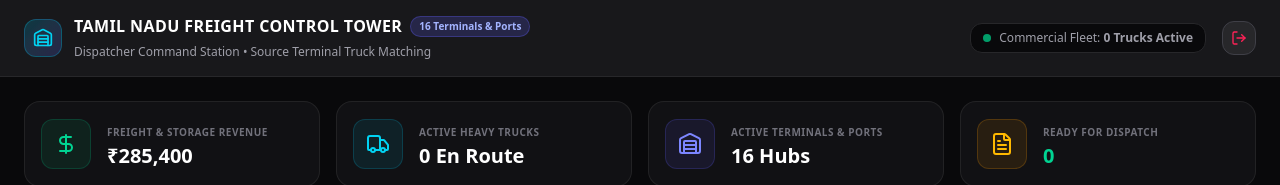
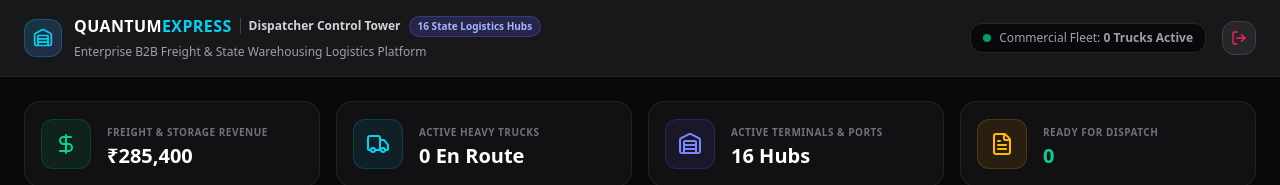
Before and after one commit to Rishi006knight/FleetDispatch, a Next.js app in the folder frontend/: page /admin in a window 1280 px wide. Shown: the top 185 px of the page. Built offline with nearby package versions, Linux system fonts and the light colour scheme; no server answers; sample sign-in values are in the browser's storage.

Commit message:
Set title to Quantum Express enterprise B2B platform across state logistics centers

```diff
--- a/frontend/src/app/admin/page.tsx
+++ b/frontend/src/app/admin/page.tsx
@@ -265,10 +265,11 @@ export default function AdminDashboard() {
           </div>
           <div>
             <div className="flex items-center gap-2">
-              <span className="text-base font-extrabold tracking-wide text-white">TAMIL NADU FREIGHT CONTROL TOWER</span>
-              <span className="text-[10px] bg-indigo-500/20 text-indigo-300 border border-indigo-500/30 font-bold px-2 py-0.5 rounded-full">16 Terminals & Ports</span>
+              <span className="text-base font-black tracking-wide text-white">QUANTUM<span className="text-cyan-400">EXPRESS</span></span>
+              <span className="text-xs font-semibold text-zinc-300 border-l border-zinc-700 pl-2">Dispatcher Control Tower</span>
+              <span className="text-[10px] bg-indigo-500/20 text-indigo-300 border border-indigo-500/30 font-bold px-2 py-0.5 rounded-full">16 State Logistics Hubs</span>
             </div>
-            <span className="text-xs text-zinc-400">Dispatcher Command Station • Source Terminal Truck Matching</span>
+            <span className="text-xs text-zinc-400">Enterprise B2B Freight & State Warehousing Logistics Platform</span>
           </div>
         </div>
 
--- a/frontend/src/app/customer/page.tsx
+++ b/frontend/src/app/customer/page.tsx
@@ -242,12 +242,13 @@ export default function CustomerPortal() {
           </div>
           <div>
             <div className="flex items-center gap-2">
-              <h1 className="text-base font-extrabold text-white tracking-wide">Tamil Nadu B2B Freight & Warehousing</h1>
+              <h1 className="text-base font-black text-white tracking-wide">QUANTUM<span className="text-cyan-400">EXPRESS</span></h1>
+              <span className="text-xs font-semibold text-zinc-300 border-l border-zinc-700 pl-2">B2B Shipper Portal</span>
               <span className="text-[10px] px-2 py-0.5 rounded-full bg-cyan-500/10 text-cyan-400 border border-cyan-500/20 font-bold font-mono">
                 Code: {businessCode}
               </span>
             </div>
-            <span className="block text-xs text-zinc-400">Shipper Account: {customerName}</span>
+            <span className="block text-xs text-zinc-400">Shipper Account: {customerName} • State Logistics & Warehousing Grid</span>
           </div>
         </div>
 
--- a/frontend/src/app/driver/page.tsx
+++ b/frontend/src/app/driver/page.tsx
@@ -260,7 +260,8 @@ export default function DriverPortal() {
           </div>
           <div>
             <div className="flex items-center gap-2">
-              <h1 className="text-base font-extrabold text-white">Commercial Truck Portal</h1>
+              <h1 className="text-base font-black text-white">QUANTUM<span className="text-cyan-400">EXPRESS</span></h1>
+              <span className="text-xs font-semibold text-zinc-300 border-l border-zinc-700 pl-2">Commercial Truck Fleet</span>
               <span className="text-[10px] px-2 py-0.5 rounded-full bg-indigo-500/20 text-indigo-300 font-bold border border-indigo-500/30">
                 {driver?.vehicleId || 'TN-01-TR-0001'}
               </span>
--- a/frontend/src/app/page.tsx
+++ b/frontend/src/app/page.tsx
@@ -142,7 +142,7 @@ export default function LoginPage() {
             QUANTUM<span className="text-cyan-400">EXPRESS</span>
           </h1>
           <p className="mt-1 text-zinc-400 text-xs tracking-wide">
-            Tamil Nadu Commercial Fleet & Warehousing Logistics Management System
+            Enterprise B2B Freight Orchestration & State Logistics Center Platform
           </p>
         </div>
 
@@ -389,7 +389,7 @@ export default function LoginPage() {
 
         {/* Footer info */}
         <div className="mt-6 text-center text-zinc-600 text-[11px]">
-          QuantumExpress Tamil Nadu Logistics Network &copy; 2026. 16 Terminals & Ports.
+          Quantum Express Business Logistics Platform &copy; 2026. 16 State Logistics & Warehousing Hubs.
         </div>
       </div>
     </div>
```
